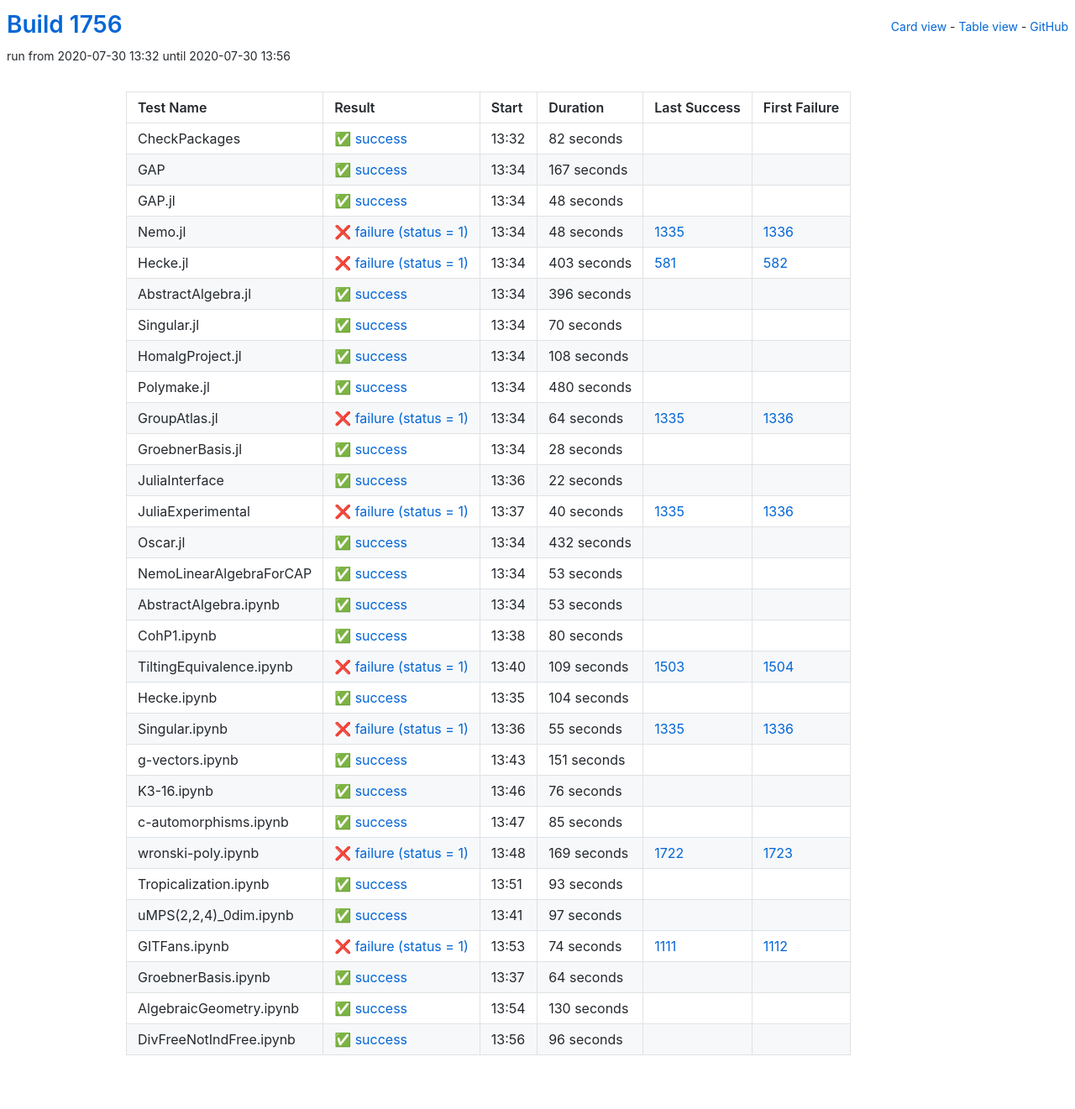
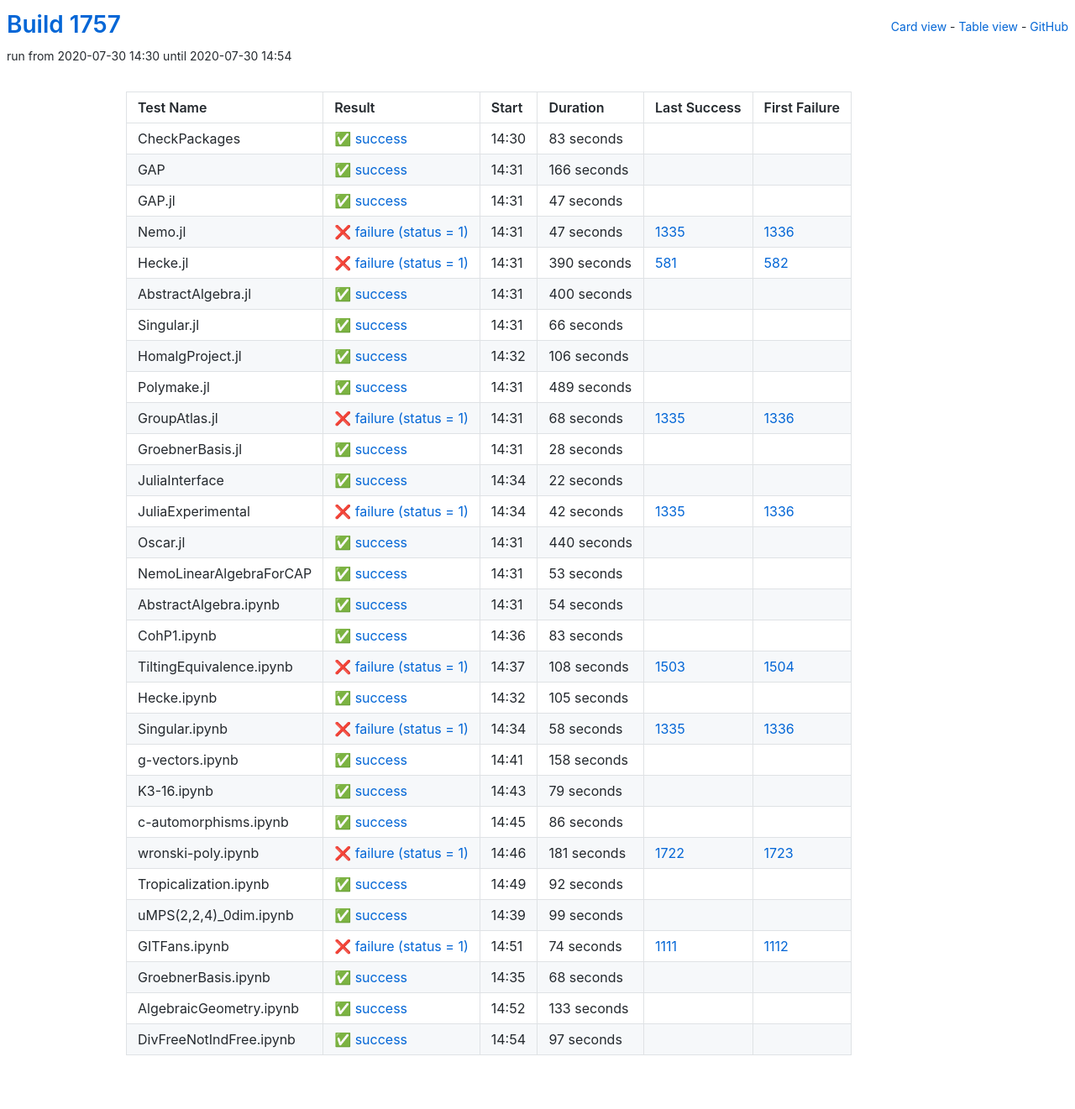
Before and after one commit to oscar-system/oscar-ci-status-1.4, a Jekyll site: the page built from table.html, in a window 1280 px wide. Shown: the whole page at 84% size. Built offline with Jekyll 4.4.1, drawn with Linux system fonts in a browser that asks for light colours.

Commit message:
Build #1757

```diff
--- a/_data/ci.yml
+++ b/_data/ci.yml
@@ -1,6 +1,6 @@
 ---
-build: 1756
-build_url: https://oscarci.mathematik.uni-kl.de/job/oscar-julia-1.4/1756/
+build: 1757
+build_url: https://oscarci.mathematik.uni-kl.de/job/oscar-julia-1.4/1757/
 job: oscar-julia-1.4
 organization: oscar-system
 repo: oscar-ci-status-1.4
@@ -8,128 +8,128 @@ repourl: https://github.com/oscar-system/oscar-ci-status-1.4
 tests:
 - name: CheckPackages
   id: checkpackages
-  log: https://oscarci.mathematik.uni-kl.de/job/oscar-julia-1.4/1756/artifact/logs/build-1756/CheckPackages.log
-  start: 2020-07-30 13:32
+  log: https://oscarci.mathematik.uni-kl.de/job/oscar-julia-1.4/1757/artifact/logs/build-1757/CheckPackages.log
+  start: 2020-07-30 14:30
   success: true
   exitcode: 0
   status: success
-  duration: 82
+  duration: 83
   last_success: false
   last_success_url:
   first_failure: false
   first_failure_url:
 - name: GAP
   id: gap
-  log: https://oscarci.mathematik.uni-kl.de/job/oscar-julia-1.4/1756/artifact/logs/build-1756/GAP.log
-  start: 2020-07-30 13:34
+  log: https://oscarci.mathematik.uni-kl.de/job/oscar-julia-1.4/1757/artifact/logs/build-1757/GAP.log
+  start: 2020-07-30 14:31
   success: true
   exitcode: 0
   status: success
-  duration: 167
+  duration: 166
   last_success: false
   last_success_url:
   first_failure: false
   first_failure_url:
 - name: GAP.jl
   id: gap-jl
-  log: https://oscarci.mathematik.uni-kl.de/job/oscar-julia-1.4/1756/artifact/logs/build-1756/GAP.jl.log
-  start: 2020-07-30 13:34
+  log: https://oscarci.mathematik.uni-kl.de/job/oscar-julia-1.4/1757/artifact/logs/build-1757/GAP.jl.log
+  start: 2020-07-30 14:31
   success: true
   exitcode: 0
   status: success
-  duration: 48
+  duration: 47
   last_success: false
   last_success_url:
   first_failure: false
   first_failure_url:
 - name: Nemo.jl
   id: nemo-jl
-  log: https://oscarci.mathematik.uni-kl.de/job/oscar-julia-1.4/1756/artifact/logs/build-1756/Nemo.jl.log
-  start: 2020-07-30 13:34
+  log: https://oscarci.mathematik.uni-kl.de/job/oscar-julia-1.4/1757/artifact/logs/build-1757/Nemo.jl.log
+  start: 2020-07-30 14:31
   success: false
   exitcode: 1
   status: failure
-  duration: 48
+  duration: 47
   last_success: 1335
   last_success_url: https://oscarci.mathematik.uni-kl.de/job/oscar-julia-1.4/1335/
   first_failure: 1336
   first_failure_url: https://oscarci.mathematik.uni-kl.de/job/oscar-julia-1.4/1336/
 - name: Hecke.jl
   id: hecke-jl
-  log: https://oscarci.mathematik.uni-kl.de/job/oscar-julia-1.4/1756/artifact/logs/build-1756/Hecke.jl.log
-  start: 2020-07-30 13:34
+  log: https://oscarci.mathematik.uni-kl.de/job/oscar-julia-1.4/1757/artifact/logs/build-1757/Hecke.jl.log
+  start: 2020-07-30 14:31
   success: false
   exitcode: 1
   status: failure
-  duration: 403
+  duration: 390
   last_success: 581
   last_success_url: https://oscarci.mathematik.uni-kl.de/job/oscar-julia-1.4/581/
   first_failure: 582
   first_failure_url: https://oscarci.mathematik.uni-kl.de/job/oscar-julia-1.4/582/
 - name: AbstractAlgebra.jl
   id: abstractalgebra-jl
-  log: https://oscarci.mathematik.uni-kl.de/job/oscar-julia-1.4/1756/artifact/logs/build-1756/AbstractAlgebra.jl.log
-  start: 2020-07-30 13:34
+  log: https://oscarci.mathematik.uni-kl.de/job/oscar-julia-1.4/1757/artifact/logs/build-1757/AbstractAlgebra.jl.log
+  start: 2020-07-30 14:31
   success: true
   exitcode: 0
   status: success
-  duration: 396
+  duration: 400
   last_success: false
   last_success_url:
   first_failure: false
   first_failure_url:
 - name: Singular.jl
   id: singular-jl
-  log: https://oscarci.mathematik.uni-kl.de/job/oscar-julia-1.4/1756/artifact/logs/build-1756/Singular.jl.log
-  start: 2020-07-30 13:34
+  log: https://oscarci.mathematik.uni-kl.de/job/oscar-julia-1.4/1757/artifact/logs/build-1757/Singular.jl.log
+  start: 2020-07-30 14:31
   success: true
   exitcode: 0
   status: success
-  duration: 70
+  duration: 66
   last_success: false
   last_success_url:
   first_failure: false
   first_failure_url:
 - name: HomalgProject.jl
   id: homalgproject-jl
-  log: https://oscarci.mathematik.uni-kl.de/job/oscar-julia-1.4/1756/artifact/logs/build-1756/HomalgProject.jl.log
-  start: 2020-07-30 13:34
+  log: https://oscarci.mathematik.uni-kl.de/job/oscar-julia-1.4/1757/artifact/logs/build-1757/HomalgProject.jl.log
+  start: 2020-07-30 14:32
   success: true
   exitcode: 0
   status: success
-  duration: 108
+  duration: 106
   last_success: false
   last_success_url:
   first_failure: false
   first_failure_url:
 - name: Polymake.jl
   id: polymake-jl
-  log: https://oscarci.mathematik.uni-kl.de/job/oscar-julia-1.4/1756/artifact/logs/build-1756/Polymake.jl.log
-  start: 2020-07-30 13:34
+  log: https://oscarci.mathematik.uni-kl.de/job/oscar-julia-1.4/1757/artifact/logs/build-1757/Polymake.jl.log
+  start: 2020-07-30 14:31
   success: true
   exitcode: 0
   status: success
-  duration: 480
+  duration: 489
   last_success: false
   last_success_url:
   first_failure: false
   first_failure_url:
 - name: GroupAtlas.jl
   id: groupatlas-jl
-  log: https://oscarci.mathematik.uni-kl.de/job/oscar-julia-1.4/1756/artifact/logs/build-1756/GroupAtlas.jl.log
-  start: 2020-07-30 13:34
+  log: https://oscarci.mathematik.uni-kl.de/job/oscar-julia-1.4/1757/artifact/logs/build-1757/GroupAtlas.jl.log
+  start: 2020-07-30 14:31
   success: false
   exitcode: 1
   status: failure
-  duration: 64
+  duration: 68
   last_success: 1335
   last_success_url: https://oscarci.mathematik.uni-kl.de/job/oscar-julia-1.4/1335/
   first_failure: 1336
   first_failure_url: https://oscarci.mathematik.uni-kl.de/job/oscar-julia-1.4/1336/
 - name: GroebnerBasis.jl
   id: groebnerbasis-jl
-  log: https://oscarci.mathematik.uni-kl.de/job/oscar-julia-1.4/1756/artifact/logs/build-1756/GroebnerBasis.jl.log
-  start: 2020-07-30 13:34
+  log: https://oscarci.mathematik.uni-kl.de/job/oscar-julia-1.4/1757/artifact/logs/build-1757/GroebnerBasis.jl.log
+  start: 2020-07-30 14:31
   success: true
   exitcode: 0
   status: success
@@ -140,8 +140,8 @@ tests:
   first_failure_url:
 - name: JuliaInterface
   id: juliainterface
-  log: https://oscarci.mathematik.uni-kl.de/job/oscar-julia-1.4/1756/artifact/logs/build-1756/JuliaInterface.log
-  start: 2020-07-30 13:36
+  log: https://oscarci.mathematik.uni-kl.de/job/oscar-julia-1.4/1757/artifact/logs/build-1757/JuliaInterface.log
+  start: 2020-07-30 14:34
   success: true
   exitcode: 0
   status: success
@@ -152,32 +152,32 @@ tests:
   first_failure_url:
 - name: JuliaExperimental
   id: juliaexperimental
-  log: https://oscarci.mathematik.uni-kl.de/job/oscar-julia-1.4/1756/artifact/logs/build-1756/JuliaExperimental.log
-  start: 2020-07-30 13:37
+  log: https://oscarci.mathematik.uni-kl.de/job/oscar-julia-1.4/1757/artifact/logs/build-1757/JuliaExperimental.log
+  start: 2020-07-30 14:34
   success: false
   exitcode: 1
   status: failure
-  duration: 40
+  duration: 42
   last_success: 1335
   last_success_url: https://oscarci.mathematik.uni-kl.de/job/oscar-julia-1.4/1335/
   first_failure: 1336
   first_failure_url: https://oscarci.mathematik.uni-kl.de/job/oscar-julia-1.4/1336/
 - name: Oscar.jl
   id: oscar-jl
-  log: https://oscarci.mathematik.uni-kl.de/job/oscar-julia-1.4/1756/artifact/logs/build-1756/Oscar.jl.log
-  start: 2020-07-30 13:34
+  log: https://oscarci.mathematik.uni-kl.de/job/oscar-julia-1.4/1757/artifact/logs/build-1757/Oscar.jl.log
+  start: 2020-07-30 14:31
   success: true
   exitcode: 0
   status: success
-  duration: 432
+  duration: 440
   last_success: false
   last_success_url:
   first_failure: false
   first_failure_url:
 - name: NemoLinearAlgebraForCAP
   id: nemolinearalgebraforcap
-  log: https://oscarci.mathematik.uni-kl.de/job/oscar-julia-1.4/1756/artifact/logs/build-1756/NemoLinearAlgebraForCAP.log
-  start: 2020-07-30 13:34
+  log: https://oscarci.mathematik.uni-kl.de/job/oscar-julia-1.4/1757/artifact/logs/build-1757/NemoLinearAlgebraForCAP.log
+  start: 2020-07-30 14:31
   success: true
   exitcode: 0
   status: success
@@ -188,140 +188,140 @@ tests:
   first_failure_url:
 - name: AbstractAlgebra.ipynb
   id: abstractalgebra-ipynb
-  log: https://oscarci.mathematik.uni-kl.de/job/oscar-julia-1.4/1756/artifact/logs/build-1756/AbstractAlgebra.ipynb.log
-  start: 2020-07-30 13:34
+  log: https://oscarci.mathematik.uni-kl.de/job/oscar-julia-1.4/1757/artifact/logs/build-1757/AbstractAlgebra.ipynb.log
+  start: 2020-07-30 14:31
   success: true
   exitcode: 0
   status: success
-  duration: 53
+  duration: 54
   last_success: false
   last_success_url:
   first_failure: false
   first_failure_url:
 - name: CohP1.ipynb
   id: cohp1-ipynb
-  log: https://oscarci.mathematik.uni-kl.de/job/oscar-julia-1.4/1756/artifact/logs/build-1756/CohP1.ipynb.log
-  start: 2020-07-30 13:38
+  log: https://oscarci.mathematik.uni-kl.de/job/oscar-julia-1.4/1757/artifact/logs/build-1757/CohP1.ipynb.log
+  start: 2020-07-30 14:36
   success: true
   exitcode: 0
   status: success
-  duration: 80
+  duration: 83
   last_success: false
   last_success_url:
   first_failure: false
   first_failure_url:
 - name: TiltingEquivalence.ipynb
   id: tiltingequivalence-ipynb
-  log: https://oscarci.mathematik.uni-kl.de/job/oscar-julia-1.4/1756/artifact/logs/build-1756/TiltingEquivalence.ipynb.log
-  start: 2020-07-30 13:40
+  log: https://oscarci.mathematik.uni-kl.de/job/oscar-julia-1.4/1757/artifact/logs/build-1757/TiltingEquivalence.ipynb.log
+  start: 2020-07-30 14:37
   success: false
   exitcode: 1
   status: failure
-  duration: 109
+  duration: 108
   last_success: 1503
   last_success_url: https://oscarci.mathematik.uni-kl.de/job/oscar-julia-1.4/1503/
   first_failure: 1504
   first_failure_url: https://oscarci.mathematik.uni-kl.de/job/oscar-julia-1.4/1504/
 - name: Hecke.ipynb
   id: hecke-ipynb
-  log: https://oscarci.mathematik.uni-kl.de/job/oscar-julia-1.4/1756/artifact/logs/build-1756/Hecke.ipynb.log
-  start: 2020-07-30 13:35
+  log: https://oscarci.mathematik.uni-kl.de/job/oscar-julia-1.4/1757/artifact/logs/build-1757/Hecke.ipynb.log
+  start: 2020-07-30 14:32
   success: true
   exitcode: 0
   status: success
-  duration: 104
+  duration: 105
   last_success: false
   last_success_url:
   first_failure: false
   first_failure_url:
 - name: Singular.ipynb
   id: singular-ipynb
-  log: https://oscarci.mathematik.uni-kl.de/job/oscar-julia-1.4/1756/artifact/logs/build-1756/Singular.ipynb.log
-  start: 2020-07-30 13:36
+  log: https://oscarci.mathematik.uni-kl.de/job/oscar-julia-1.4/1757/artifact/logs/build-1757/Singular.ipynb.log
+  start: 2020-07-30 14:34
   success: false
   exitcode: 1
   status: failure
-  duration: 55
+  duration: 58
   last_success: 1335
   last_success_url: https://oscarci.mathematik.uni-kl.de/job/oscar-julia-1.4/1335/
   first_failure: 1336
   first_failure_url: https://oscarci.mathematik.uni-kl.de/job/oscar-julia-1.4/1336/
 - name: g-vectors.ipynb
   id: g-vectors-ipynb
-  log: https://oscarci.mathematik.uni-kl.de/job/oscar-julia-1.4/1756/artifact/logs/build-1756/g-vectors.ipynb.log
-  start: 2020-07-30 13:43
+  log: https://oscarci.mathematik.uni-kl.de/job/oscar-julia-1.4/1757/artifact/logs/build-1757/g-vectors.ipynb.log
+  start: 2020-07-30 14:41
   success: true
   exitcode: 0
   status: success
-  duration: 151
+  duration: 158
   last_success: false
   last_success_url:
   first_failure: false
   first_failure_url:
 - name: K3-16.ipynb
   id: k3-16-ipynb
-  log: https://oscarci.mathematik.uni-kl.de/job/oscar-julia-1.4/1756/artifact/logs/build-1756/K3-16.ipynb.log
-  start: 2020-07-30 13:46
+  log: https://oscarci.mathematik.uni-kl.de/job/oscar-julia-1.4/1757/artifact/logs/build-1757/K3-16.ipynb.log
+  start: 2020-07-30 14:43
   success: true
   exitcode: 0
   status: success
-  duration: 76
+  duration: 79
   last_success: false
   last_success_url:
   first_failure: false
   first_failure_url:
 - name: c-automorphisms.ipynb
   id: c-automorphisms-ipynb
-  log: https://oscarci.mathematik.uni-kl.de/job/oscar-julia-1.4/1756/artifact/logs/build-1756/c-automorphisms.ipynb.log
-  start: 2020-07-30 13:47
+  log: https://oscarci.mathematik.uni-kl.de/job/oscar-julia-1.4/1757/artifact/logs/build-1757/c-automorphisms.ipynb.log
+  start: 2020-07-30 14:45
   success: true
   exitcode: 0
   status: success
-  duration: 85
+  duration: 86
   last_success: false
   last_success_url:
   first_failure: false
   first_failure_url:
 - name: wronski-poly.ipynb
   id: wronski-poly-ipynb
-  log: https://oscarci.mathematik.uni-kl.de/job/oscar-julia-1.4/1756/artifact/logs/build-1756/wronski-poly.ipynb.log
-  start: 2020-07-30 13:48
+  log: https://oscarci.mathematik.uni-kl.de/job/oscar-julia-1.4/1757/artifact/logs/build-1757/wronski-poly.ipynb.log
+  start: 2020-07-30 14:46
   success: false
   exitcode: 1
   status: failure
-  duration: 169
+  duration: 181
   last_success: 1722
   last_success_url: https://oscarci.mathematik.uni-kl.de/job/oscar-julia-1.4/1722/
   first_failure: 1723
   first_failure_url: https://oscarci.mathematik.uni-kl.de/job/oscar-julia-1.4/1723/
 - name: Tropicalization.ipynb
   id: tropicalization-ipynb
-  log: https://oscarci.mathematik.uni-kl.de/job/oscar-julia-1.4/1756/artifact/logs/build-1756/Tropicalization.ipynb.log
-  start: 2020-07-30 13:51
+  log: https://oscarci.mathematik.uni-kl.de/job/oscar-julia-1.4/1757/artifact/logs/build-1757/Tropicalization.ipynb.log
+  start: 2020-07-30 14:49
   success: true
   exitcode: 0
   status: success
-  duration: 93
+  duration: 92
   last_success: false
   last_success_url:
   first_failure: false
   first_failure_url:
 - name: uMPS(2,2,4)_0dim.ipynb
   id: umps-2-2-4-0dim-ipynb
-  log: https://oscarci.mathematik.uni-kl.de/job/oscar-julia-1.4/1756/artifact/logs/build-1756/uMPS-2-2-4-_0dim.ipynb.log
-  start: 2020-07-30 13:41
+  log: https://oscarci.mathematik.uni-kl.de/job/oscar-julia-1.4/1757/artifact/logs/build-1757/uMPS-2-2-4-_0dim.ipynb.log
+  start: 2020-07-30 14:39
   success: true
   exitcode: 0
   status: success
-  duration: 97
+  duration: 99
   last_success: false
   last_success_url:
   first_failure: false
   first_failure_url:
 - name: GITFans.ipynb
   id: gitfans-ipynb
-  log: https://oscarci.mathematik.uni-kl.de/job/oscar-julia-1.4/1756/artifact/logs/build-1756/GITFans.ipynb.log
-  start: 2020-07-30 13:53
+  log: https://oscarci.mathematik.uni-kl.de/job/oscar-julia-1.4/1757/artifact/logs/build-1757/GITFans.ipynb.log
+  start: 2020-07-30 14:51
   success: false
   exitcode: 1
   status: failure
@@ -332,36 +332,36 @@ tests:
   first_failure_url: https://oscarci.mathematik.uni-kl.de/job/oscar-julia-1.4/1112/
 - name: GroebnerBasis.ipynb
   id: groebnerbasis-ipynb
-  log: https://oscarci.mathematik.uni-kl.de/job/oscar-julia-1.4/1756/artifact/logs/build-1756/GroebnerBasis.ipynb.log
-  start: 2020-07-30 13:37
+  log: https://oscarci.mathematik.uni-kl.de/job/oscar-julia-1.4/1757/artifact/logs/build-1757/GroebnerBasis.ipynb.log
+  start: 2020-07-30 14:35
   success: true
   exitcode: 0
   status: success
-  duration: 64
+  duration: 68
   last_success: false
   last_success_url:
   first_failure: false
   first_failure_url:
 - name: AlgebraicGeometry.ipynb
   id: algebraicgeometry-ipynb
-  log: https://oscarci.mathematik.uni-kl.de/job/oscar-julia-1.4/1756/artifact/logs/build-1756/AlgebraicGeometry.ipynb.log
-  start: 2020-07-30 13:54
+  log: https://oscarci.mathematik.uni-kl.de/job/oscar-julia-1.4/1757/artifact/logs/build-1757/AlgebraicGeometry.ipynb.log
+  start: 2020-07-30 14:52
   success: true
   exitcode: 0
   status: success
-  duration: 130
+  duration: 133
   last_success: false
   last_success_url:
   first_failure: false
   first_failure_url:
 - name: DivFreeNotIndFree.ipynb
   id: divfreenotindfree-ipynb
-  log: https://oscarci.mathematik.uni-kl.de/job/oscar-julia-1.4/1756/artifact/logs/build-1756/DivFreeNotIndFree.ipynb.log
-  start: 2020-07-30 13:56
+  log: https://oscarci.mathematik.uni-kl.de/job/oscar-julia-1.4/1757/artifact/logs/build-1757/DivFreeNotIndFree.ipynb.log
+  start: 2020-07-30 14:54
   success: true
   exitcode: 0
   status: success
-  duration: 96
+  duration: 97
   last_success: false
   last_success_url:
   first_failure: false
```
Also changed, not shown: README.md.
